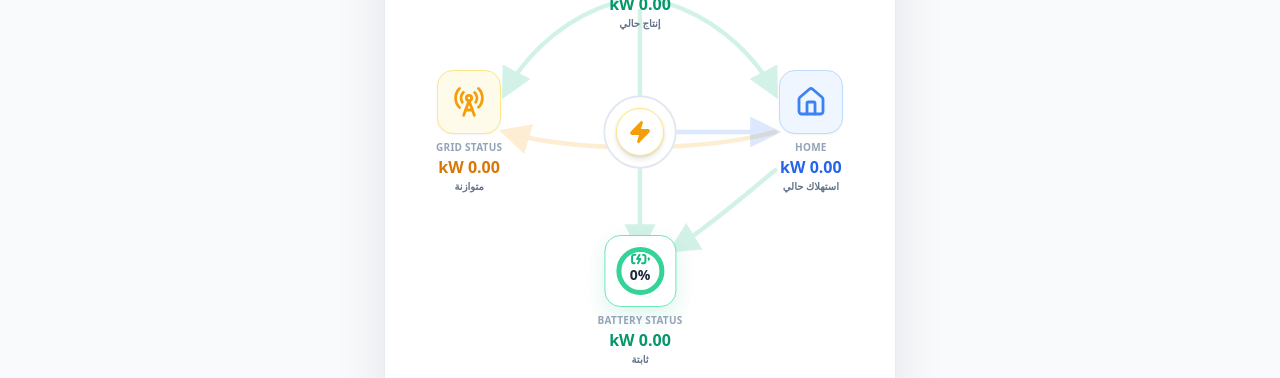
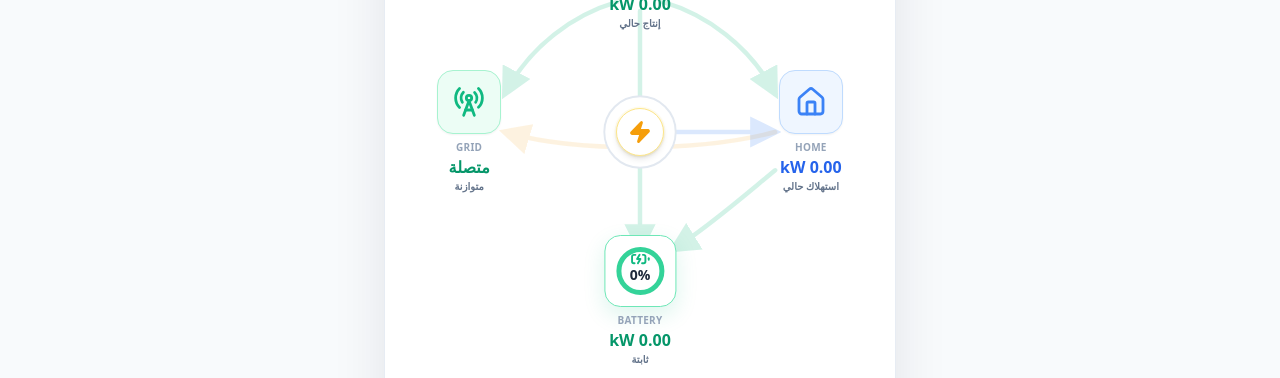
Before and after one commit to mahmoudbir-glitch/Shamsak, a Next.js app: page / in a window 1280 px wide. Shown: the part 263-641 px from the top of the page. Built offline with nearby package versions, Linux system fonts and the light colour scheme; no server answers; the database is empty.

Commit message:
fix: show live grid connection state in energy flow

```diff
--- a/src/components/energy-flow.tsx
+++ b/src/components/energy-flow.tsx
@@ -10,6 +10,7 @@ interface EnergyFlowProps {
   gridKw: number;
   batteryKw: number;
   batteryPercentage: number;
+  gridConnected?: boolean;
   todayProductionKWh?: number;
   todayHomeUsageKWh?: number;
   todayGridSavings?: number;
@@ -26,6 +27,7 @@ export const EnergyFlow: React.FC<EnergyFlowProps> = ({
   gridKw,
   batteryKw,
   batteryPercentage,
+  gridConnected = true,
   todayProductionKWh,
   todayHomeUsageKWh,
   todayGridSavings,
@@ -37,20 +39,17 @@ export const EnergyFlow: React.FC<EnergyFlowProps> = ({
   const homeActive = homeKw > FLOW_THRESHOLD;
   const batteryCharging = batteryKw > FLOW_THRESHOLD;
   const batteryDischarging = batteryKw < -FLOW_THRESHOLD;
-  const gridImporting = gridKw > FLOW_THRESHOLD;
-  const gridExporting = gridKw < -FLOW_THRESHOLD;
+  const gridImporting = gridConnected && gridKw > FLOW_THRESHOLD;
+  const gridExporting = gridConnected && gridKw < -FLOW_THRESHOLD;
 
   const solarToHome = solarActive && homeActive;
   const solarToBattery = solarActive && batteryCharging;
   const solarToGrid = solarActive && gridExporting;
   const batteryToHome = batteryDischarging && homeActive;
-  const gridToHome = gridImporting && homeActive;
 
   const formatKw = (value: number) => Math.abs(value).toFixed(2) + ' kW';
-  const formatKwh = (value?: number) =>
-    value === undefined ? '—' : value.toFixed(1) + ' kWh';
-  const formatSavings = (value?: number) =>
-    value === undefined ? '—' : savingsCurrency + value.toFixed(2);
+  const formatKwh = (value?: number) => value === undefined ? '—' : value.toFixed(1) + ' kWh';
+  const formatSavings = (value?: number) => value === undefined ? '—' : savingsCurrency + value.toFixed(2);
 
   const solarHomePath = 'M 218 98 C 252 108 286 132 306 170';
   const solarBatteryPath = 'M 200 105 C 200 150 200 230 200 292';
@@ -63,120 +62,39 @@ export const EnergyFlow: React.FC<EnergyFlowProps> = ({
     : 'M 306 200 C 246 216 148 216 94 200';
 
   return (
-    <section
-      className="w-full max-w-lg mx-auto rounded-[2rem] border border-slate-200/80 bg-white shadow-[0_18px_55px_rgba(15,23,42,0.09)] overflow-hidden"
-      aria-label="مخطط تدفق الطاقة"
-    >
+    <section className="w-full max-w-lg mx-auto overflow-hidden rounded-[2rem] border border-slate-200/80 bg-white shadow-[0_18px_55px_rgba(15,23,42,0.09)]" aria-label="مخطط تدفق الطاقة">
       <div className="px-4 pt-4 sm:px-6 sm:pt-5">
         <div className="flex items-center justify-between gap-3">
           <span className="inline-flex items-center gap-2 rounded-full bg-emerald-50 px-3 py-1.5 text-xs font-extrabold text-emerald-700">
-            <span className="h-2 w-2 rounded-full bg-emerald-500 animate-pulse" />
+            <span className="h-2 w-2 animate-pulse rounded-full bg-emerald-500" />
             تدفق الطاقة الآن
           </span>
-
           <div className="flex items-center gap-2">
-            <span
-              className={
-                isLive
-                  ? 'rounded-full border border-emerald-200 bg-emerald-50 px-3 py-1.5 text-xs font-black text-emerald-700'
-                  : 'rounded-full border border-amber-200 bg-amber-50 px-3 py-1.5 text-xs font-black text-amber-700'
-              }
-              aria-live="polite"
-            >
+            <span className={isLive ? 'rounded-full border border-emerald-200 bg-emerald-50 px-3 py-1.5 text-xs font-black text-emerald-700' : 'rounded-full border border-amber-200 bg-amber-50 px-3 py-1.5 text-xs font-black text-amber-700'}>
               {isLive ? '● مباشر' : 'غير متصل'}
             </span>
             <InfoTip label="شرح حالة اتصال الإنفرتر" title="حالة الاتصال">
               {isLive
-                ? 'مباشر: آخر قراءة وصلت من قناة telemetry الحية. هذه ليست بيانات DEMO.'
-                : 'غير متصل: لا توجد قراءة حية مؤكدة الآن. تبقى آخر بيانات ناجحة معروضة ولا يتم استبدالها بأرقام DEMO.'}
+                ? 'مباشر: آخر قراءة وصلت من قناة telemetry الحية.'
+                : 'غير متصل: لا توجد قراءة حية مؤكدة الآن.'}
             </InfoTip>
           </div>
         </div>
       </div>
 
-      <div className="relative mx-auto mt-2 w-full max-w-lg aspect-square p-2 sm:p-4">
-        <svg
-          className="pointer-events-none absolute inset-0 h-full w-full"
-          viewBox="0 0 400 400"
-          fill="none"
-          aria-hidden="true"
-        >
+      <div className="relative mx-auto mt-2 aspect-square w-full max-w-lg p-2 sm:p-4">
+        <svg className="pointer-events-none absolute inset-0 h-full w-full" viewBox="0 0 400 400" fill="none" aria-hidden="true">
           <defs>
-            <marker id="arrow-green" viewBox="0 0 10 10" refX="8" refY="5" markerWidth="7" markerHeight="7" orient="auto-start-reverse">
-              <path d="M 0 0 L 10 5 L 0 10 z" fill="#10B981" />
-            </marker>
-            <marker id="arrow-blue" viewBox="0 0 10 10" refX="8" refY="5" markerWidth="7" markerHeight="7" orient="auto-start-reverse">
-              <path d="M 0 0 L 10 5 L 0 10 z" fill="#3B82F6" />
-            </marker>
-            <marker id="arrow-orange" viewBox="0 0 10 10" refX="8" refY="5" markerWidth="7" markerHeight="7" orient="auto-start-reverse">
-              <path d="M 0 0 L 10 5 L 0 10 z" fill="#F59E0B" />
-            </marker>
+            <marker id="arrow-green" viewBox="0 0 10 10" refX="8" refY="5" markerWidth="7" markerHeight="7" orient="auto-start-reverse"><path d="M 0 0 L 10 5 L 0 10 z" fill="#10B981" /></marker>
+            <marker id="arrow-blue" viewBox="0 0 10 10" refX="8" refY="5" markerWidth="7" markerHeight="7" orient="auto-start-reverse"><path d="M 0 0 L 10 5 L 0 10 z" fill="#3B82F6" /></marker>
+            <marker id="arrow-orange" viewBox="0 0 10 10" refX="8" refY="5" markerWidth="7" markerHeight="7" orient="auto-start-reverse"><path d="M 0 0 L 10 5 L 0 10 z" fill="#F59E0B" /></marker>
           </defs>
-
-          <path
-            d={solarHomePath}
-            pathLength="100"
-            stroke="#10B981"
-            strokeWidth="3.5"
-            strokeLinecap="round"
-            opacity={solarToHome ? 1 : 0.18}
-            markerEnd="url(#arrow-green)"
-            className={solarToHome ? 'energy-flow-path' : ''}
-          />
-          <path
-            d={solarBatteryPath}
-            pathLength="100"
-            stroke="#10B981"
-            strokeWidth="3.5"
-            strokeLinecap="round"
-            opacity={solarToBattery ? 1 : 0.18}
-            markerEnd="url(#arrow-green)"
-            className={solarToBattery ? 'energy-flow-path' : ''}
-          />
-          <path
-            d={solarGridPath}
-            pathLength="100"
-            stroke="#10B981"
-            strokeWidth="3.5"
-            strokeLinecap="round"
-            opacity={solarToGrid ? 1 : 0.18}
-            markerEnd="url(#arrow-green)"
-            className={solarToGrid ? 'energy-flow-path' : ''}
-          />
-
-          <path
-            d={batteryHomePath}
-            pathLength="100"
-            stroke="#10B981"
-            strokeWidth="3.5"
-            strokeLinecap="round"
-            opacity={batteryToHome ? 1 : 0.18}
-            markerEnd="url(#arrow-green)"
-            className={batteryToHome ? 'energy-flow-path' : ''}
-          />
-
-          <path
-            d={gridHomePath}
-            pathLength="100"
-            stroke="#F59E0B"
-            strokeWidth="3.5"
-            strokeLinecap="round"
-            opacity={gridImporting || gridExporting ? 1 : 0.18}
-            markerEnd="url(#arrow-orange)"
-            className={gridImporting || gridExporting ? 'energy-flow-path' : ''}
-          />
-
-          <path
-            d="M 220 200 C 246 200 276 200 306 200"
-            pathLength="100"
-            stroke="#3B82F6"
-            strokeWidth="3.5"
-            strokeLinecap="round"
-            opacity={homeActive ? 1 : 0.18}
-            markerEnd="url(#arrow-blue)"
-            className={homeActive ? 'energy-flow-path' : ''}
-          />
-
+          <path d={solarHomePath} pathLength="100" stroke="#10B981" strokeWidth="3.5" strokeLinecap="round" opacity={solarToHome ? 1 : 0.18} markerEnd="url(#arrow-green)" className={solarToHome ? 'energy-flow-path' : ''} />
+          <path d={solarBatteryPath} pathLength="100" stroke="#10B981" strokeWidth="3.5" strokeLinecap="round" opacity={solarToBattery ? 1 : 0.18} markerEnd="url(#arrow-green)" className={solarToBattery ? 'energy-flow-path' : ''} />
+          <path d={solarGridPath} pathLength="100" stroke="#10B981" strokeWidth="3.5" strokeLinecap="round" opacity={solarToGrid ? 1 : 0.18} markerEnd="url(#arrow-green)" className={solarToGrid ? 'energy-flow-path' : ''} />
+          <path d={batteryHomePath} pathLength="100" stroke="#10B981" strokeWidth="3.5" strokeLinecap="round" opacity={batteryToHome ? 1 : 0.18} markerEnd="url(#arrow-green)" className={batteryToHome ? 'energy-flow-path' : ''} />
+          <path d={gridHomePath} pathLength="100" stroke="#F59E0B" strokeWidth="3.5" strokeLinecap="round" opacity={gridConnected && (gridImporting || gridExporting) ? 1 : 0.12} markerEnd="url(#arrow-orange)" className={gridConnected && (gridImporting || gridExporting) ? 'energy-flow-path' : ''} />
+          <path d="M 220 200 C 246 200 276 200 306 200" pathLength="100" stroke="#3B82F6" strokeWidth="3.5" strokeLinecap="round" opacity={homeActive ? 1 : 0.18} markerEnd="url(#arrow-blue)" className={homeActive ? 'energy-flow-path' : ''} />
           <circle cx="200" cy="200" r="28" fill="white" stroke="#E2E8F0" strokeWidth="1.5" />
           <circle cx="200" cy="200" r="20" fill="#FFFBEB" />
         </svg>
@@ -191,14 +109,14 @@ export const EnergyFlow: React.FC<EnergyFlowProps> = ({
         </div>
 
         <div className="absolute left-[3%] top-1/2 z-10 w-[27%] min-w-[88px] -translate-y-1/2 text-center">
-          <div className="mx-auto flex h-14 w-14 items-center justify-center rounded-2xl border border-amber-200 bg-amber-50 shadow-sm sm:h-16 sm:w-16">
-            <RadioTower className="h-8 w-8 text-amber-500" strokeWidth={2.1} />
+          <div className={gridConnected ? "mx-auto flex h-14 w-14 items-center justify-center rounded-2xl border border-emerald-200 bg-emerald-50 shadow-sm sm:h-16 sm:w-16" : "mx-auto flex h-14 w-14 items-center justify-center rounded-2xl border border-slate-200 bg-slate-100 shadow-sm sm:h-16 sm:w-16"}>
+            <RadioTower className={gridConnected ? "h-8 w-8 text-emerald-500" : "h-8 w-8 text-slate-400"} strokeWidth={2.1} />
           </div>
-          <div className="mt-1.5 text-[10px] font-black tracking-wide text-slate-400">GRID STATUS</div>
-          <div className="text-sm font-black text-amber-600 sm:text-base">{formatKw(gridKw)}</div>
-          <div className="text-[10px] font-bold text-slate-500">
-            {gridExporting ? 'تصدير' : gridImporting ? 'سحب' : 'متوازنة'}
+          <div className="mt-1.5 text-[10px] font-black tracking-wide text-slate-400">GRID</div>
+          <div className={gridConnected ? "text-sm font-black text-emerald-600 sm:text-base" : "text-sm font-black text-slate-500 sm:text-base"}>
+            {gridConnected ? "متصلة" : "مقطوعة"}
           </div>
+          <div className="text-[10px] font-bold text-slate-500">{gridConnected ? (gridExporting ? "تصدير" : gridImporting ? "سحب" : "متوازنة") : "لا يوجد تدفق"}</div>
         </div>
 
         <div className="absolute right-[3%] top-1/2 z-10 w-[27%] min-w-[88px] -translate-y-1/2 text-center">
@@ -217,11 +135,9 @@ export const EnergyFlow: React.FC<EnergyFlowProps> = ({
               <span className="mt-2 text-sm font-black text-slate-800">{batteryPercentage.toFixed(0)}%</span>
             </div>
           </div>
-          <div className="mt-1.5 text-[10px] font-black tracking-wide text-slate-400">BATTERY STATUS</div>
+          <div className="mt-1.5 text-[10px] font-black tracking-wide text-slate-400">BATTERY</div>
           <div className="text-sm font-black text-emerald-600 sm:text-base">{formatKw(batteryKw)}</div>
-          <div className="text-[10px] font-bold text-slate-500">
-            {batteryCharging ? 'شحن' : batteryDischarging ? 'تفريغ' : 'ثابتة'}
-          </div>
+          <div className="text-[10px] font-bold text-slate-500">{batteryCharging ? 'تشحن' : batteryDischarging ? 'تفرغ' : 'ثابتة'}</div>
         </div>
 
         <div className="absolute left-1/2 top-1/2 z-20 -translate-x-1/2 -translate-y-1/2">
@@ -231,37 +147,17 @@ export const EnergyFlow: React.FC<EnergyFlowProps> = ({
         </div>
       </div>
 
-      {!isLive && (
-        <div className="mx-4 mb-4 rounded-2xl border border-amber-200 bg-amber-50 px-3 py-2.5 text-center text-xs font-bold text-amber-800 sm:mx-6">
-          ⚠️ لا توجد قراءة حية متاحة حاليًا. تحقّق من اتصال الإنفرتر وإرسال بيانات القياس.
-        </div>
-      )}
+      {!isLive && <div className="mx-4 mb-4 rounded-2xl border border-amber-200 bg-amber-50 px-3 py-2.5 text-center text-xs font-bold text-amber-800 sm:mx-6">⚠️ لا توجد قراءة حية متاحة حاليًا. تحقّق من اتصال الإنفرتر وإرسال بيانات القياس.</div>}
 
       <div className="border-t border-slate-100 bg-slate-50/70 px-3 py-4 sm:px-5">
         <div className="grid grid-cols-3 divide-x divide-x-reverse divide-slate-200 text-center">
-          <div className="px-2">
-            <div className="text-[9px] font-black tracking-wide text-slate-400 sm:text-[10px]">TODAY'S PRODUCTION</div>
-            <div className="mt-1 text-base font-black text-emerald-600 sm:text-lg">{formatKwh(todayProductionKWh)}</div>
-            <div className="text-[10px] font-bold text-slate-500">إنتاج اليوم</div>
-          </div>
-          <div className="px-2">
-            <div className="text-[9px] font-black tracking-wide text-slate-400 sm:text-[10px]">HOME USAGE</div>
-            <div className="mt-1 text-base font-black text-blue-600 sm:text-lg">{formatKwh(todayHomeUsageKWh)}</div>
-            <div className="text-[10px] font-bold text-slate-500">استهلاك المنزل</div>
-          </div>
-          <div className="px-2">
-            <div className="text-[9px] font-black tracking-wide text-slate-400 sm:text-[10px]">GRID SAVINGS</div>
-            <div className="mt-1 text-base font-black text-amber-500 sm:text-lg">{formatSavings(todayGridSavings)}</div>
-            <div className="text-[10px] font-bold text-slate-500">التوفير</div>
-          </div>
+          <div className="px-2"><div className="text-[9px] font-black tracking-wide text-slate-400 sm:text-[10px]">TODAY'S PRODUCTION</div><div className="mt-1 text-base font-black text-emerald-600 sm:text-lg">{formatKwh(todayProductionKWh)}</div><div className="text-[10px] font-bold text-slate-500">إنتاج اليوم</div></div>
+          <div className="px-2"><div className="text-[9px] font-black tracking-wide text-slate-400 sm:text-[10px]">HOME USAGE</div><div className="mt-1 text-base font-black text-blue-600 sm:text-lg">{formatKwh(todayHomeUsageKWh)}</div><div className="text-[10px] font-bold text-slate-500">استهلاك المنزل</div></div>
+          <div className="px-2"><div className="text-[9px] font-black tracking-wide text-slate-400 sm:text-[10px]">GRID SAVINGS</div><div className="mt-1 text-base font-black text-amber-500 sm:text-lg">{formatSavings(todayGridSavings)}</div><div className="text-[10px] font-bold text-slate-500">التوفير</div></div>
         </div>
       </div>
 
-      {lastUpdated && (
-        <div className="border-t border-slate-100 px-4 py-2 text-center text-[10px] font-semibold text-slate-400">
-          آخر قراءة: {lastUpdated}
-        </div>
-      )}
+      {lastUpdated && <div className="border-t border-slate-100 px-4 py-2 text-center text-[10px] font-semibold text-slate-400">آخر قراءة: {lastUpdated}</div>}
     </section>
   );
 };
```
